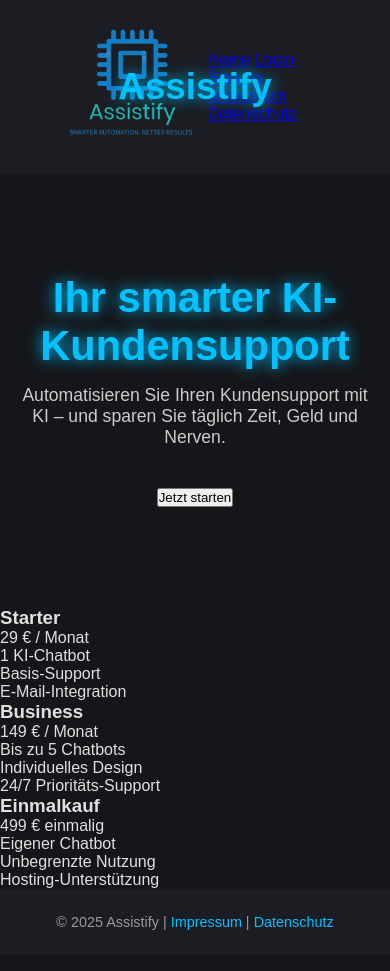
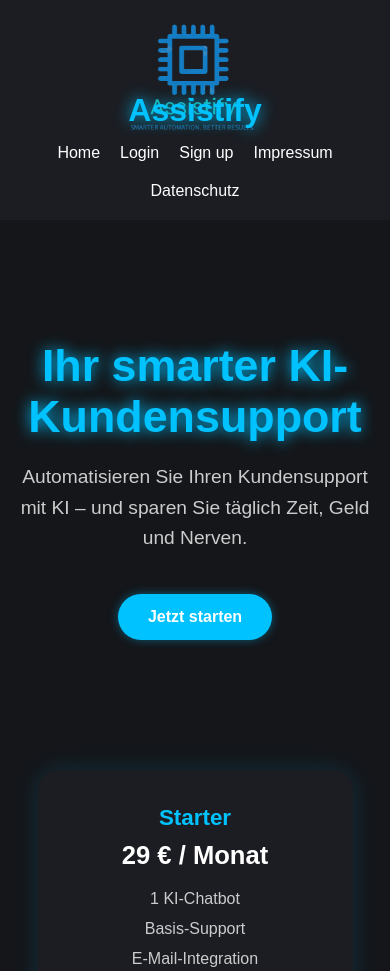
Before and after one commit to fatihucarrrr-coder/assistify-frontend, a plain HTML site: page public/index.html in a window 390 px wide. Shown: the top 971 px of the page. Drawn offline with Linux system fonts and the light colour scheme.

Commit message:
Fix: restored full homepage design

```diff
--- a/public/index.html
+++ b/public/index.html
@@ -12,7 +12,6 @@
     <!-- Logo links -->
     <div class="logo-area">
       <a href="index.html" class="logo-link">
-        <!-- Wichtig: relativer Pfad ohne Slash -->
         <img src="assistify_logo.png" alt="Assistify Logo" class="logo-img">
       </a>
     </div>
@@ -22,15 +21,8 @@
       <h2>Assistify</h2>
     </div>
 
-    <!-- Menü-Toggle -->
-    <div class="menu-toggle" id="menu-toggle">
-      <span></span>
-      <span></span>
-      <span></span>
-    </div>
-
     <!-- Navigation -->
-    <nav id="nav-menu">
+    <nav id="nav-menu" class="nav-desktop">
       <a href="index.html">Home</a>
       <a href="login.html">Login</a>
       <a href="signup.html">Sign up</a>
@@ -55,6 +47,7 @@
         <li>E-Mail-Integration</li>
       </ul>
     </div>
+
     <div class="card">
       <h3>Business</h3>
       <p class="price">149 € / Monat</p>
@@ -64,6 +57,7 @@
         <li>24/7 Prioritäts-Support</li>
       </ul>
     </div>
+
     <div class="card">
       <h3>Einmalkauf</h3>
       <p class="price">499 € einmalig</p>
@@ -82,6 +76,9 @@
     </p>
   </footer>
 
-  <script src="script.js"></script>
+  <script>
+    // Jahr automatisch aktualisieren
+    document.getElementById("year").textContent = new Date().getFullYear();
+  </script>
 </body>
 </html>
--- a/public/style.css
+++ b/public/style.css
@@ -15,12 +15,10 @@
   display: flex;
   flex-direction: column;
   min-height: 100vh;
-  position: relative;
-  z-index: 0;
 }
 
 /* ===================================
-   HEADER
+   HEADER & NAVIGATION
 =================================== */
 header {
   display: flex;
@@ -30,9 +28,10 @@
   background-color: #1b1d23;
   position: sticky;
   top: 0;
-  z-index: 5; /* niedrig – überlappt nichts */
+  z-index: 100;
 }
 
+/* Logo */
 .logo-area img {
   height: 120px;
 }
@@ -47,108 +46,121 @@
 }
 
 .brand-name h2 {
-  font-size: 2.3rem;
+  font-size: 2.5rem;
   color: #00c2ff;
   text-shadow: 0 0 15px #00c2ff;
   font-weight: 600;
   white-space: nowrap;
 }
 
+/* Navigation */
+nav.nav-desktop {
+  display: flex;
+  gap: 20px;
+}
+
+nav.nav-desktop a {
+  color: #ffffff;
+  text-decoration: none;
+  font-weight: 500;
+  transition: color 0.3s;
+}
+
+nav.nav-desktop a:hover {
+  color: #00c2ff;
+}
+
 /* ===================================
-   HERO (mit Formular)
+   HERO SECTION
 =================================== */
 .hero {
   text-align: center;
-  padding: 100px 20px;
+  padding: 120px 20px 60px;
   flex: 1;
-  position: relative;
-  z-index: 10; /* über Header */
-  pointer-events: auto;
 }
 
 .hero h1 {
-  font-size: 2.6rem;
+  font-size: 2.8rem;
   color: #00c2ff;
-  margin-bottom: 15px;
+  margin-bottom: 20px;
   text-shadow: 0 0 15px #00c2ff;
+  font-weight: 600;
 }
 
 .hero p {
-  font-size: 1.1rem;
+  font-size: 1.2rem;
   color: #ccc;
   max-width: 700px;
   margin: 0 auto 40px;
+  line-height: 1.6;
 }
 
-/* ===================================
-   FORMULAR
-=================================== */
-.signup-form {
-  display: flex;
-  flex-direction: column;
-  align-items: center;
-  gap: 20px;
-  position: relative;
-  z-index: 50;
+/* CTA Button */
+.cta-btn {
+  padding: 14px 30px;
+  background-color: #00c2ff;
+  color: #fff;
+  border: none;
+  border-radius: 50px;
+  cursor: pointer;
+  font-size: 1rem;
+  font-weight: bold;
+  transition: 0.3s;
+  box-shadow: 0 0 10px rgba(0, 194, 255, 0.4);
 }
 
-.signup-form input {
-  width: 320px;
-  padding: 14px 20px;
-  border: none;
-  border-radius: 50px;
-  background: #0e1013;
-  color: #e0e0e0;
-  font-size: 1rem;
-  box-shadow: inset 0 0 8px rgba(0, 194, 255, 0.2);
-  transition: all 0.3s ease;
-}
-
-.signup-form input:focus {
-  outline: none;
-  box-shadow: 0 0 10px rgba(0, 194, 255, 0.6);
-}
-
-.signup-form button {
-  padding: 14px 25px;
-  border: none;
-  border-radius: 50px;
-  background-color: #00a8e0;
-  color: white;
-  font-size: 1rem;
-  font-weight: bold;
-  cursor: pointer;
-  box-shadow: 0 0 10px rgba(0, 194, 255, 0.3);
-  transition: background-color 0.3s, transform 0.2s;
-  position: relative;
-  z-index: 9999; /* ganz oben */
-  pointer-events: auto; /* Klicks erlaubt */
-}
-
-.signup-form button:hover {
-  background-color: #0090c7;
+.cta-btn:hover {
+  background-color: #0099cc;
   transform: scale(1.05);
 }
 
 /* ===================================
-   LOGIN-LINK
+   PRICING SECTION
 =================================== */
-.redirect-text {
-  margin-top: 120px;
-  text-align: center;
-  font-size: 0.95rem;
-  color: #ccc;
-  position: relative;
-  z-index: 10;
+.pricing {
+  display: flex;
+  justify-content: center;
+  gap: 40px;
+  padding: 70px 20px;
+  flex-wrap: wrap;
 }
 
-.redirect-text a {
-  color: #a14eff;
-  text-decoration: none;
+.card {
+  background: #1b1d23;
+  border-radius: 20px;
+  padding: 35px;
+  text-align: center;
+  width: 300px;
+  box-shadow: 0 0 25px rgba(0, 194, 255, 0.15);
+  transition: 0.3s;
 }
 
-.redirect-text a:hover {
-  color: #c77dff;
+.card:hover {
+  transform: translateY(-8px);
+  box-shadow: 0 0 35px rgba(0, 194, 255, 0.4);
+}
+
+.card h3 {
+  color: #00c2ff;
+  margin-bottom: 10px;
+  font-size: 1.4rem;
+}
+
+.price {
+  font-size: 1.6rem;
+  color: #fff;
+  margin-bottom: 20px;
+  font-weight: bold;
+}
+
+.card ul {
+  list-style: none;
+}
+
+.card ul li {
+  margin: 12px 0;
+  color: #ccc;
+  font-size: 1rem;
 }
 
 /* ===================================
@@ -161,8 +173,6 @@
   color: #999;
   font-size: 0.9rem;
   margin-top: auto;
-  position: relative;
-  z-index: 5;
 }
 
 footer a {
@@ -173,3 +183,32 @@
 footer a:hover {
   text-decoration: underline;
 }
+
+/* ===================================
+   RESPONSIVE DESIGN
+=================================== */
+@media (max-width: 768px) {
+  header {
+    flex-direction: column;
+    text-align: center;
+    padding: 20px;
+  }
+
+  .brand-name h2 {
+    font-size: 2rem;
+  }
+
+  nav.nav-desktop {
+    flex-wrap: wrap;
+    justify-content: center;
+  }
+
+  .pricing {
+    flex-direction: column;
+    align-items: center;
+  }
+
+  .card {
+    width: 90%;
+  }
+}
```
